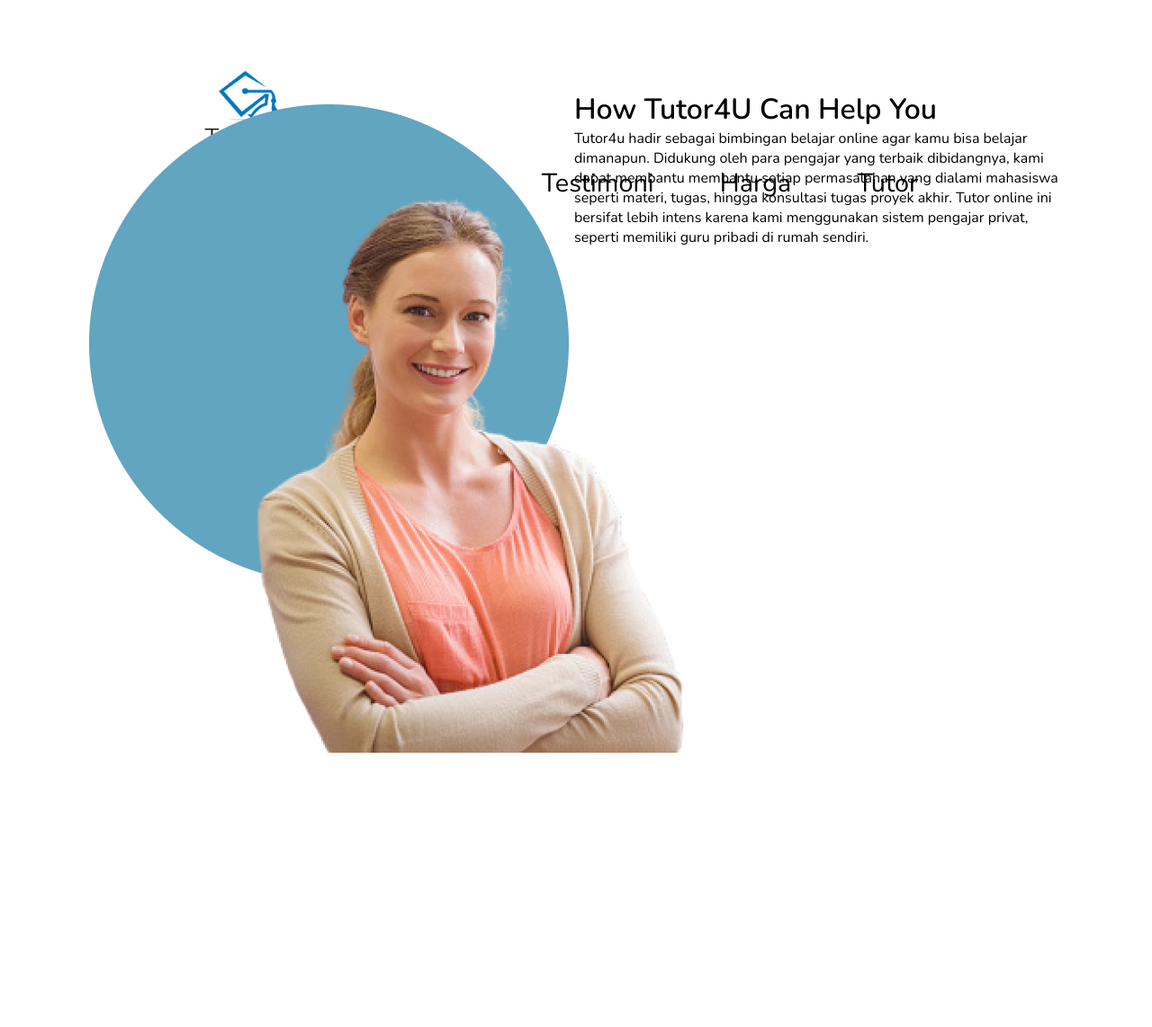
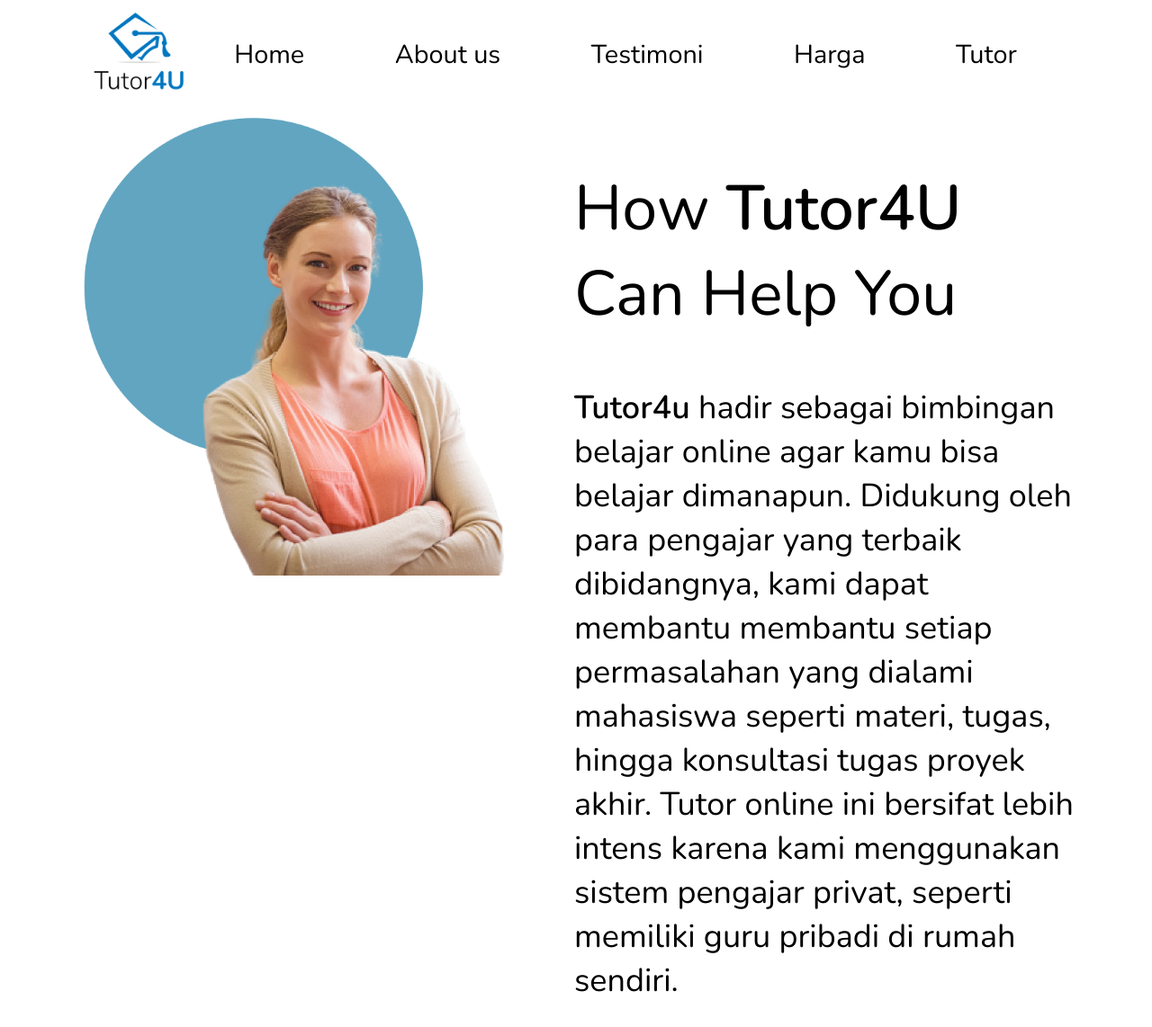
Before and after one commit to ameliahernawan/tugas-kelompok-basdat, a PHP site: page /about_us.php in a window 1280 px wide. Shown: the top 1142 px of the page at 90% size. Run offline with PHP 8.4, Linux system fonts and the light colour scheme.

Commit message:
Ubah Tampilan, Upload img

```diff
--- a/css/style.css
+++ b/css/style.css
@@ -1,4 +1,4 @@
-html, body, ul {
+html, body{
     font-family: "Nunito";
     width: 100vw;
     height: 100vh;
@@ -16,22 +16,18 @@ a {
     text-decoration: none;
 }
 
-nav {
-    padding-top: 70px;
+nav .wrapper-menu .menu {
+    width: 100%;
+    padding: 0 100px;
+    display: flex;
+    align-items: center;
+    /* margin: 0 !important; */
     box-sizing: border-box;
-    height: 100px;
+    height: 120px;
 }
 
-nav .wrapper-menu {
-    width: 100%;
-    display: flex;
-    align-items: center;
-    margin: 0 !important;
-}
-
-nav .wrapper-menu .menu {
-    width: 100%;
-    padding: 0 223px;
+.menu .logo{
+    width: 110px;
 }
 
 
@@ -40,11 +36,10 @@ nav .wrapper-menu .menu ul{
     display: flex;
     justify-content: space-around;
     list-style: none;
+    align-items: center;
+    height:100%;
 }
 
-.menu .logo {
-    width: 13%;
-}
 .menu ul li a {
     color: black;
     font-size: 1.8em;
@@ -83,7 +78,7 @@ section#home .kolom p {
     margin-bottom: 20px;
 }
 
-.kolom p span {
+p span, h1 span {
     font-weight: 700;
 }
 
@@ -109,3 +104,24 @@ section#image_hero{
     position: absolute;
     left: -55px;
 }
+
+#image_about_us {
+    width: 90%;
+}
+
+.about_us .body h1{
+    font-size: 70px;
+    font-weight: 400;
+    line-height: 95px;
+    margin-bottom: 54px;
+}
+
+.about_us .body p{
+    font-size: 36px;
+    font-weight: 400;
+    line-height: 49px;
+}
+
+.about_us .body {
+    margin-top: 65px;
+}
```
Also changed, not shown: img/Loginbb.png (added), img/SignUpbb.png (added), img/image 3.png (added), img/image 4.png (added), img/image 5.png (added).
